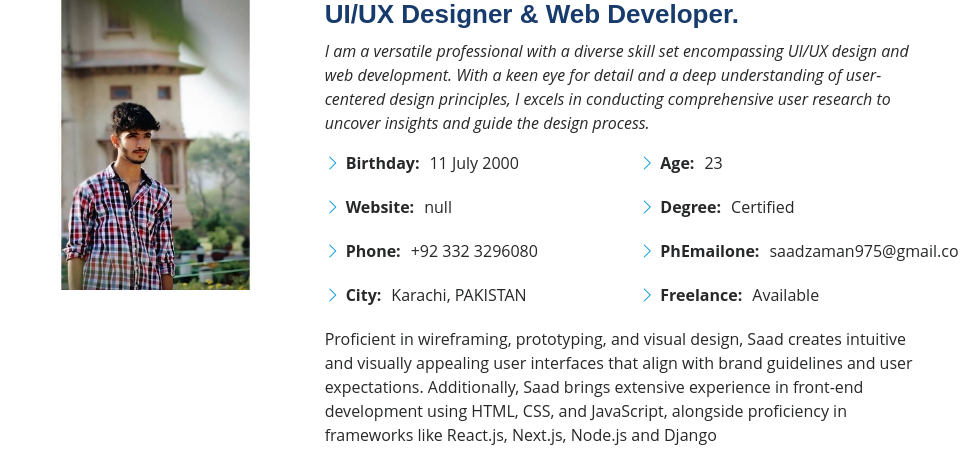
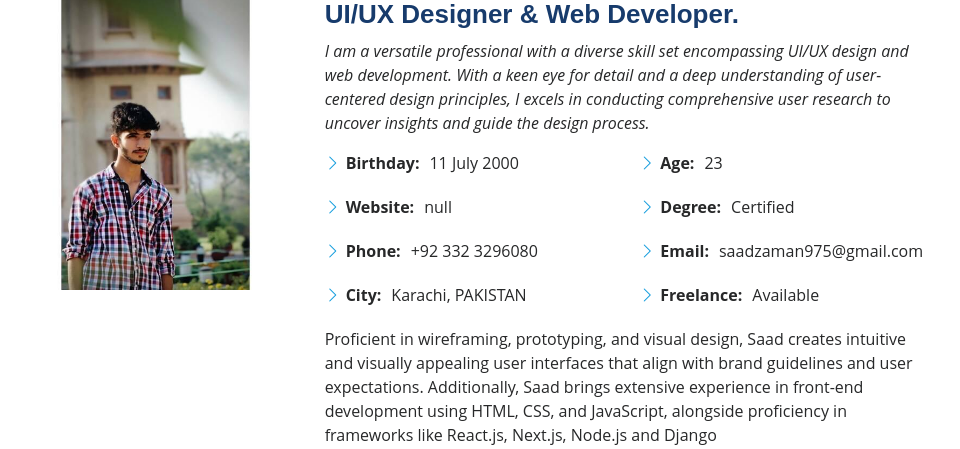
Before and after one commit to saadzaman1/django_portfolio_website, a Django app: page / in a window 1280 px wide. Shown: the part 1041-1490 px from the top of the page, without its empty margins (320-1280 px from the left). Run offline with Django 5.2, Linux system fonts and the light colour scheme; some libraries are stand-ins or nearby versions.

Commit message:
Initial Commit In Base.html

```diff
--- a/templates/base.html
+++ b/templates/base.html
@@ -112,7 +112,7 @@
                 <ul>
                   <li><i class="bi bi-chevron-right"></i> <strong>Age:</strong> <span>23</span></li>
                   <li><i class="bi bi-chevron-right"></i> <strong>Degree:</strong> <span>Certified</span></li>
-                  <li><i class="bi bi-chevron-right"></i> <strong>PhEmailone:</strong> <span>saadzaman975@gmail.com</span></li>
+                  <li><i class="bi bi-chevron-right"></i> <strong>Email:</strong> <span>saadzaman975@gmail.com</span></li>
                   <li><i class="bi bi-chevron-right"></i> <strong>Freelance:</strong> <span>Available</span></li>
                 </ul>
               </div>
```
